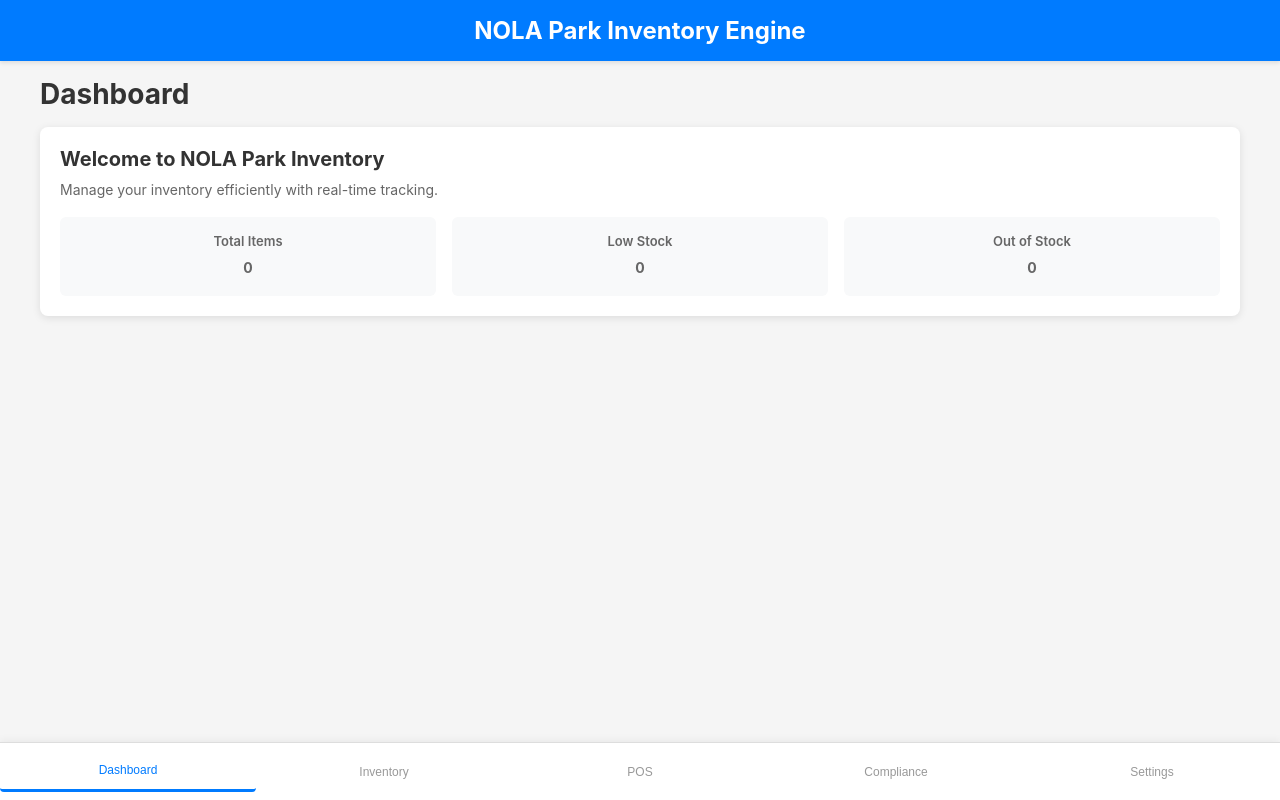
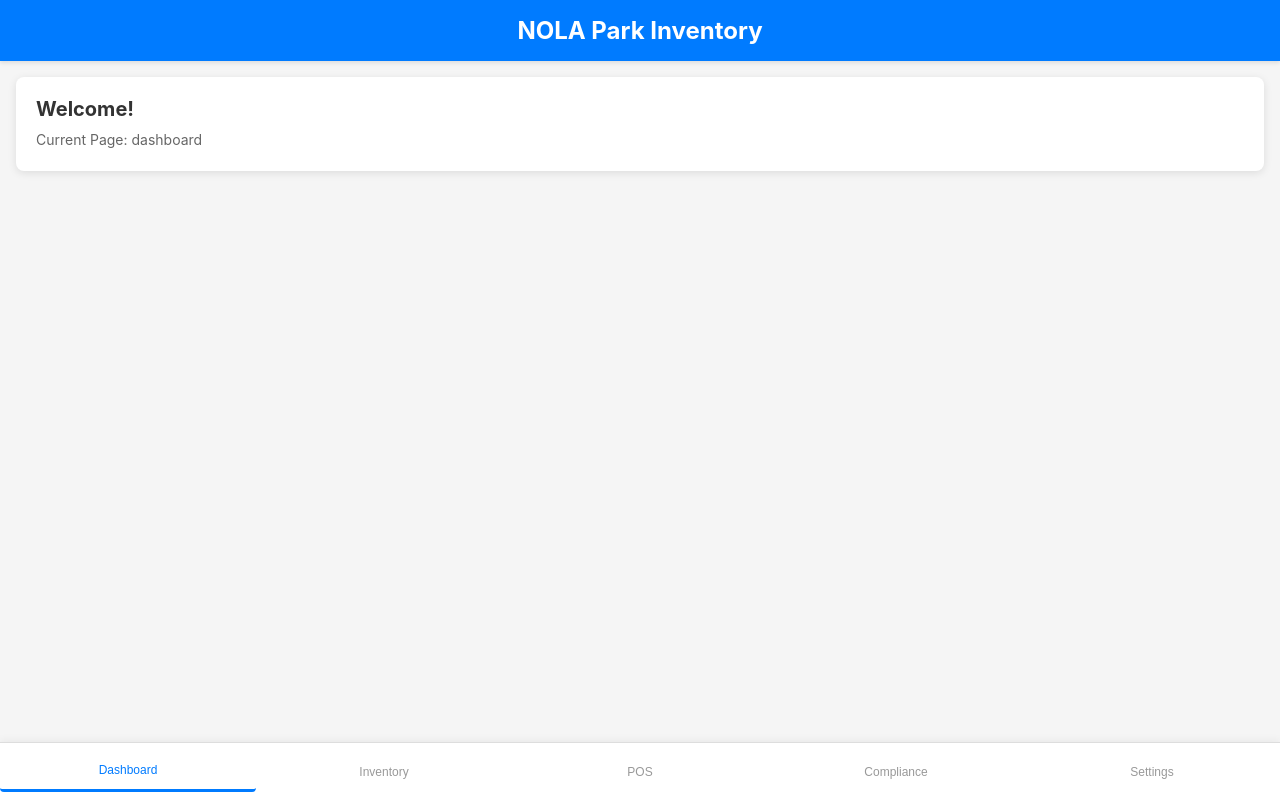
Before and after one commit to lwhobley/nola-park-inventory, a React (Create React App) app: page / in a window 1280 px wide. Built offline with nearby package versions, Linux system fonts and the light colour scheme; the HTML template or start-up script is replaced by a standard one.

Commit message:
Simplify App.js to minimum working version
Simplified to absolute minimum React code to ensure:
- No import errors
- No rendering errors
- Shows header, simple welcome message, and navigation tabs
- Navigation is fully functional

This is the simplest possible version that should work.

```diff
--- a/src/App.js
+++ b/src/App.js
@@ -1,203 +1,50 @@
-import React, { useState, useEffect } from 'react';
+import React, { useState } from 'react';
 import './styles/App.css';
 
-// Web Dashboard Component
-function Dashboard() {
-  return (
-    <div className="page">
-      <h1>Dashboard</h1>
-      <div className="card">
-        <h2>Welcome to NOLA Park Inventory</h2>
-        <p>Manage your inventory efficiently with real-time tracking.</p>
-        <div className="stats">
-          <div className="stat">
-            <h3>Total Items</h3>
-            <p className="stat-value">0</p>
-          </div>
-          <div className="stat">
-            <h3>Low Stock</h3>
-            <p className="stat-value">0</p>
-          </div>
-          <div className="stat">
-            <h3>Out of Stock</h3>
-            <p className="stat-value">0</p>
-          </div>
-        </div>
-      </div>
-    </div>
-  );
-}
-
-// Web Inventory Component
-function Inventory() {
-  return (
-    <div className="page">
-      <h1>Inventory</h1>
-      <div className="card">
-        <h2>Inventory Management</h2>
-        <p>Track and manage all inventory items.</p>
-        <div style={{ marginTop: '20px', padding: '20px', backgroundColor: '#f0f0f0', borderRadius: '4px' }}>
-          <p>No inventory items yet.</p>
-          <p style={{ fontSize: '12px', color: '#666' }}>
-            Configure your database connection to see items here.
-          </p>
-        </div>
-      </div>
-    </div>
-  );
-}
-
-// Web POS Component
-function POS() {
-  return (
-    <div className="page">
-      <h1>POS Integration</h1>
-      <div className="card">
-        <h2>Point of Sale System</h2>
-        <p>Integrate with your POS system for real-time sales data.</p>
-        <button style={{ marginTop: '20px', padding: '10px 20px', backgroundColor: '#007bff', color: '#fff', border: 'none', borderRadius: '4px', cursor: 'pointer' }}>
-          Sync Now
-        </button>
-      </div>
-    </div>
-  );
-}
-
-// Web Compliance Component
-function Compliance() {
-  return (
-    <div className="page">
-      <h1>Compliance & Auditing</h1>
-      <div className="card">
-        <h2>Compliance Tracking</h2>
-        <div style={{ marginTop: '20px' }}>
-          <div style={{ padding: '15px', backgroundColor: '#f0f0f0', borderRadius: '4px', marginBottom: '10px' }}>
-            <h3>FSMA 204 Compliance</h3>
-            <p>✓ Tracking enabled for 0 items</p>
-          </div>
-          <div style={{ padding: '15px', backgroundColor: '#f0f0f0', borderRadius: '4px', marginBottom: '10px' }}>
-            <h3>Waste Documentation</h3>
-            <p>✓ All waste logged and documented</p>
-          </div>
-          <div style={{ padding: '15px', backgroundColor: '#f0f0f0', borderRadius: '4px' }}>
-            <h3>Audit Logs</h3>
-            <p>✓ Complete audit trail available</p>
-          </div>
-        </div>
-      </div>
-    </div>
-  );
-}
-
-// Web Equipment Component
-function Equipment() {
-  return (
-    <div className="page">
-      <h1>Equipment Maintenance</h1>
-      <div className="card">
-        <h2>Maintenance Schedule</h2>
-        <p>Track equipment maintenance schedules and history.</p>
-        <div style={{ marginTop: '20px', padding: '20px', backgroundColor: '#f0f0f0', borderRadius: '4px' }}>
-          <p>No equipment records yet.</p>
-        </div>
-      </div>
-    </div>
-  );
-}
-
-// Web Settings Component
-function Settings() {
-  return (
-    <div className="page">
-      <h1>Settings</h1>
-      <div className="card">
-        <h2>User Preferences</h2>
-        <div style={{ marginTop: '20px' }}>
-          <div style={{ marginBottom: '20px' }}>
-            <label>
-              <input type="checkbox" defaultChecked /> Enable Notifications
-            </label>
-          </div>
-          <div style={{ marginBottom: '20px' }}>
-            <label>
-              <input type="checkbox" defaultChecked /> Email Alerts
-            </label>
-          </div>
-          <div style={{ marginBottom: '20px' }}>
-            <label>
-              <input type="checkbox" /> SMS Alerts
-            </label>
-          </div>
-          <button style={{ marginTop: '20px', padding: '10px 20px', backgroundColor: '#28a745', color: '#fff', border: 'none', borderRadius: '4px', cursor: 'pointer' }}>
-            Save Settings
-          </button>
-        </div>
-      </div>
-    </div>
-  );
-}
-
-// Main App Component
 export default function App() {
-  const [currentPage, setCurrentPage] = useState('dashboard');
-
-  const renderPage = () => {
-    switch (currentPage) {
-      case 'dashboard':
-        return <Dashboard />;
-      case 'inventory':
-        return <Inventory />;
-      case 'pos':
-        return <POS />;
-      case 'compliance':
-        return <Compliance />;
-      case 'equipment':
-        return <Equipment />;
-      case 'settings':
-        return <Settings />;
-      default:
-        return <Dashboard />;
-    }
-  };
+  const [page, setPage] = useState('dashboard');
 
   return (
     <div className="app">
       <header className="header">
-        <h1>NOLA Park Inventory Engine</h1>
+        <h1>NOLA Park Inventory</h1>
       </header>
 
       <main className="main">
-        {renderPage()}
+        <div className="card">
+          <h2>Welcome!</h2>
+          <p>Current Page: {page}</p>
+        </div>
       </main>
 
       <nav className="bottom-nav">
         <button
-          className={`nav-button ${currentPage === 'dashboard' ? 'active' : ''}`}
-          onClick={() => setCurrentPage('dashboard')}
+          className={`nav-button ${page === 'dashboard' ? 'active' : ''}`}
+          onClick={() => setPage('dashboard')}
         >
           Dashboard
         </button>
         <button
-          className={`nav-button ${currentPage === 'inventory' ? 'active' : ''}`}
-          onClick={() => setCurrentPage('inventory')}
+          className={`nav-button ${page === 'inventory' ? 'active' : ''}`}
+          onClick={() => setPage('inventory')}
         >
           Inventory
         </button>
         <button
-          className={`nav-button ${currentPage === 'pos' ? 'active' : ''}`}
-          onClick={() => setCurrentPage('pos')}
+          className={`nav-button ${page === 'pos' ? 'active' : ''}`}
+          onClick={() => setPage('pos')}
         >
           POS
         </button>
         <button
-          className={`nav-button ${currentPage === 'compliance' ? 'active' : ''}`}
-          onClick={() => setCurrentPage('compliance')}
+          className={`nav-button ${page === 'compliance' ? 'active' : ''}`}
+          onClick={() => setPage('compliance')}
         >
           Compliance
         </button>
         <button
-          className={`nav-button ${currentPage === 'settings' ? 'active' : ''}`}
-          onClick={() => setCurrentPage('settings')}
+          className={`nav-button ${page === 'settings' ? 'active' : ''}`}
+          onClick={() => setPage('settings')}
         >
           Settings
         </button>
```
